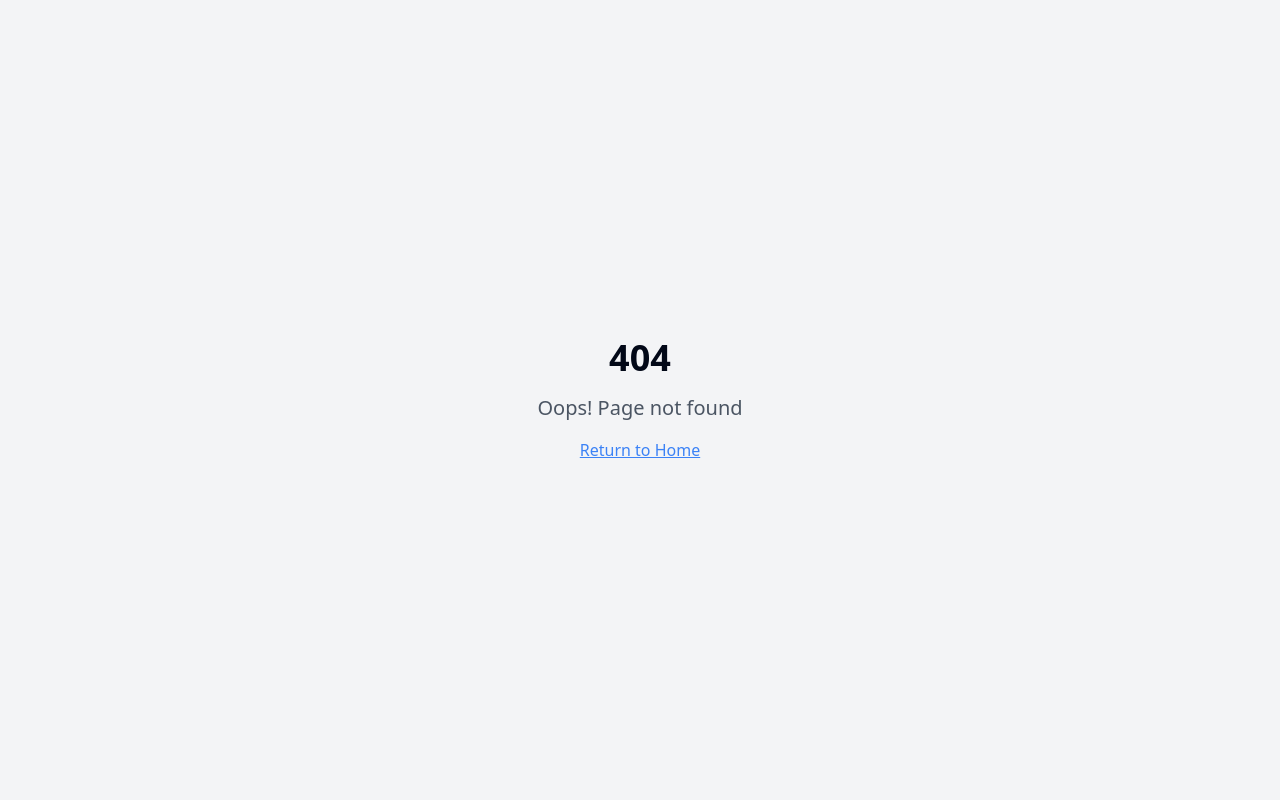
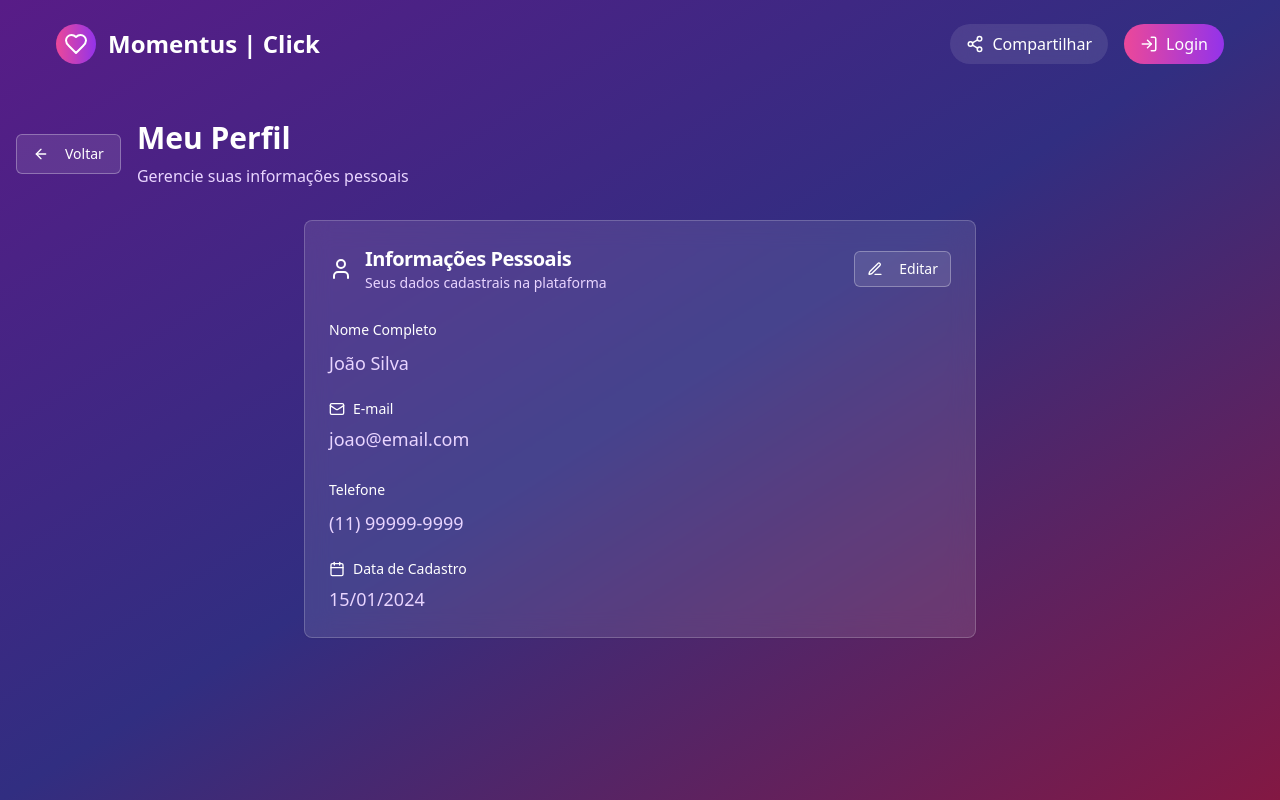
Before and after one commit to AMFBRASIL/rewind-recreate-project, a React (Vite) app: page /perfil-cliente in a window 1280 px wide. Before the commit this address had no page. Built offline with nearby package versions, Linux system fonts and the light colour scheme.

Commit message:
feat: Create profile page for dashboard
Adds a profile page and navigation for the "Perfil" button in the dashboard-clientes page.

```diff
--- a/src/App.tsx
+++ b/src/App.tsx
@@ -16,6 +16,7 @@ import ChildrenRetrospective from "./pages/ChildrenRetrospective";
 import ChristmasRetrospective from "./pages/ChristmasRetrospective";
 import Dashboard from "./pages/Dashboard";
 import DashboardClientes from "./pages/DashboardClientes";
+import PerfilCliente from "./pages/PerfilCliente";
 import AdminLogin from "./pages/AdminLogin";
 import NotFound from "./pages/NotFound";
 
@@ -38,6 +39,7 @@ const App = () => (
             <Route path="/payment" element={<PaymentPix />} />
             <Route path="/payment-confirmation" element={<PaymentConfirmation />} />
             <Route path="/dashboard-clientes" element={<DashboardClientes />} />
+            <Route path="/perfil-cliente" element={<PerfilCliente />} />
             <Route path="/admin/login" element={<AdminLogin />} />
             <Route
               path="/dashboard"
--- a/src/pages/DashboardClientes.tsx
+++ b/src/pages/DashboardClientes.tsx
@@ -1,4 +1,3 @@
-
 import { useState } from "react";
 import { Plus, User, Eye, Calendar, CreditCard, CheckCircle, XCircle } from "lucide-react";
 import { Button } from "@/components/ui/button";
@@ -51,8 +50,7 @@ const DashboardClientes = () => {
   };
 
   const handlePerfil = () => {
-    // Em produção, navegar para página de perfil
-    console.log('Abrir página de perfil');
+    navigate('/perfil-cliente');
   };
 
   const handleVisualizarRetrospectiva = (id: number) => {
--- /dev/null
+++ b/src/pages/PerfilCliente.tsx
@@ -0,0 +1,197 @@
+
+import { useState } from "react";
+import { ArrowLeft, User, Mail, Calendar, Edit3, Save, X } from "lucide-react";
+import { Button } from "@/components/ui/button";
+import { Card, CardContent, CardDescription, CardHeader, CardTitle } from "@/components/ui/card";
+import { Input } from "@/components/ui/input";
+import { Label } from "@/components/ui/label";
+import { useNavigate } from "react-router-dom";
+import RewindHeader from "@/components/RewindHeader";
+
+const PerfilCliente = () => {
+  const navigate = useNavigate();
+
+  // Dados mock - em produção viriam de uma API/banco de dados
+  const [clienteData, setClienteData] = useState({
+    nome: "João Silva",
+    email: "joao@email.com",
+    dataCadastro: "2024-01-15",
+    telefone: "(11) 99999-9999"
+  });
+
+  const [isEditing, setIsEditing] = useState(false);
+  const [editData, setEditData] = useState(clienteData);
+
+  const handleVoltar = () => {
+    navigate('/dashboard-clientes');
+  };
+
+  const handleEdit = () => {
+    setIsEditing(true);
+    setEditData(clienteData);
+  };
+
+  const handleSave = () => {
+    setClienteData(editData);
+    setIsEditing(false);
+    // Em produção, aqui faria a chamada para API para salvar os dados
+    console.log('Dados salvos:', editData);
+  };
+
+  const handleCancel = () => {
+    setIsEditing(false);
+    setEditData(clienteData);
+  };
+
+  const handleInputChange = (field: string, value: string) => {
+    setEditData(prev => ({
+      ...prev,
+      [field]: value
+    }));
+  };
+
+  return (
+    <div className="min-h-screen bg-gradient-to-br from-purple-900 via-indigo-900 to-pink-900">
+      <RewindHeader />
+
+      <div className="container mx-auto px-4 py-8">
+        {/* Header */}
+        <div className="flex items-center mb-8">
+          <Button
+            onClick={handleVoltar}
+            variant="outline"
+            className="bg-white/10 border-white/30 text-white hover:bg-white/20 mr-4"
+          >
+            <ArrowLeft className="w-4 h-4 mr-2" />
+            Voltar
+          </Button>
+          <div>
+            <h1 className="text-3xl font-bold text-white mb-2">
+              Meu Perfil
+            </h1>
+            <p className="text-purple-200">
+              Gerencie suas informações pessoais
+            </p>
+          </div>
+        </div>
+
+        {/* Card do Perfil */}
+        <div className="max-w-2xl mx-auto">
+          <Card className="bg-white/10 backdrop-blur-md border-white/20">
+            <CardHeader>
+              <div className="flex justify-between items-center">
+                <div className="flex items-center">
+                  <User className="w-6 h-6 text-white mr-3" />
+                  <div>
+                    <CardTitle className="text-white text-xl">Informações Pessoais</CardTitle>
+                    <CardDescription className="text-purple-200">
+                      Seus dados cadastrais na plataforma
+                    </CardDescription>
+                  </div>
+                </div>
+                {!isEditing ? (
+                  <Button
+                    onClick={handleEdit}
+                    variant="outline"
+                    size="sm"
+                    className="bg-white/10 border-white/30 text-white hover:bg-white/20"
+                  >
+                    <Edit3 className="w-4 h-4 mr-2" />
+                    Editar
+                  </Button>
+                ) : (
+                  <div className="flex gap-2">
+                    <Button
+                      onClick={handleSave}
+                      size="sm"
+                      className="bg-green-600 hover:bg-green-700 text-white"
+                    >
+                      <Save className="w-4 h-4 mr-2" />
+                      Salvar
+                    </Button>
+                    <Button
+                      onClick={handleCancel}
+                      variant="outline"
+                      size="sm"
+                      className="bg-white/10 border-white/30 text-white hover:bg-white/20"
+                    >
+                      <X className="w-4 h-4 mr-2" />
+                      Cancelar
+                    </Button>
+                  </div>
+                )}
+              </div>
+            </CardHeader>
+            <CardContent className="space-y-6">
+              {/* Nome */}
+              <div className="space-y-2">
+                <Label htmlFor="nome" className="text-white font-medium">
+                  Nome Completo
+                </Label>
+                {isEditing ? (
+                  <Input
+                    id="nome"
+                    value={editData.nome}
+                    onChange={(e) => handleInputChange('nome', e.target.value)}
+                    className="bg-white/10 border-white/30 text-white placeholder-white/50"
+                  />
+                ) : (
+                  <p className="text-purple-200 text-lg">{clienteData.nome}</p>
+                )}
+              </div>
+
+              {/* Email */}
+              <div className="space-y-2">
+                <Label htmlFor="email" className="text-white font-medium flex items-center">
+                  <Mail className="w-4 h-4 mr-2" />
+                  E-mail
+                </Label>
+                {isEditing ? (
+                  <Input
+                    id="email"
+                    type="email"
+                    value={editData.email}
+                    onChange={(e) => handleInputChange('email', e.target.value)}
+                    className="bg-white/10 border-white/30 text-white placeholder-white/50"
+                  />
+                ) : (
+                  <p className="text-purple-200 text-lg">{clienteData.email}</p>
+                )}
+              </div>
+
+              {/* Telefone */}
+              <div className="space-y-2">
+                <Label htmlFor="telefone" className="text-white font-medium">
+                  Telefone
+                </Label>
+                {isEditing ? (
+                  <Input
+                    id="telefone"
+                    value={editData.telefone}
+                    onChange={(e) => handleInputChange('telefone', e.target.value)}
+                    className="bg-white/10 border-white/30 text-white placeholder-white/50"
+                  />
+                ) : (
+                  <p className="text-purple-200 text-lg">{clienteData.telefone}</p>
+                )}
+              </div>
+
+              {/* Data de Cadastro */}
+              <div className="space-y-2">
+                <Label className="text-white font-medium flex items-center">
+                  <Calendar className="w-4 h-4 mr-2" />
+                  Data de Cadastro
+                </Label>
+                <p className="text-purple-200 text-lg">
+                  {new Date(clienteData.dataCadastro).toLocaleDateString('pt-BR')}
+                </p>
+              </div>
+            </CardContent>
+          </Card>
+        </div>
+      </div>
+    </div>
+  );
+};
+
+export default PerfilCliente;
```
